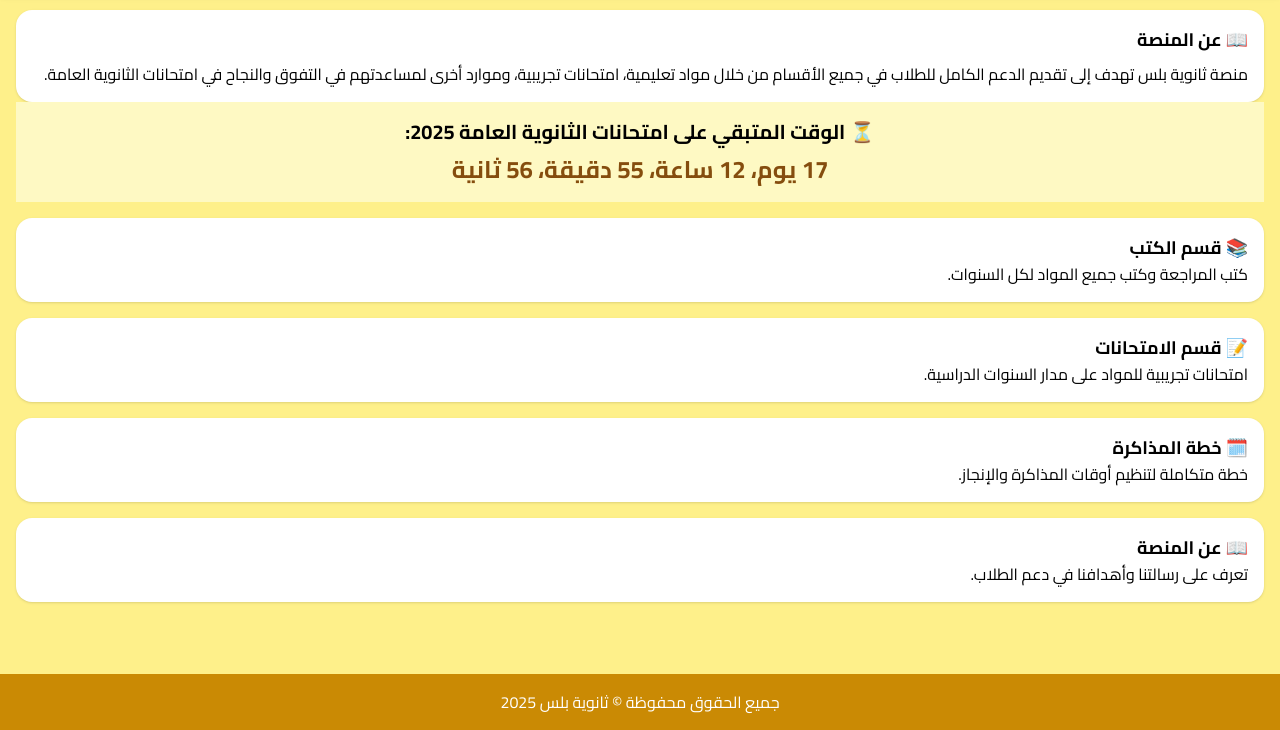
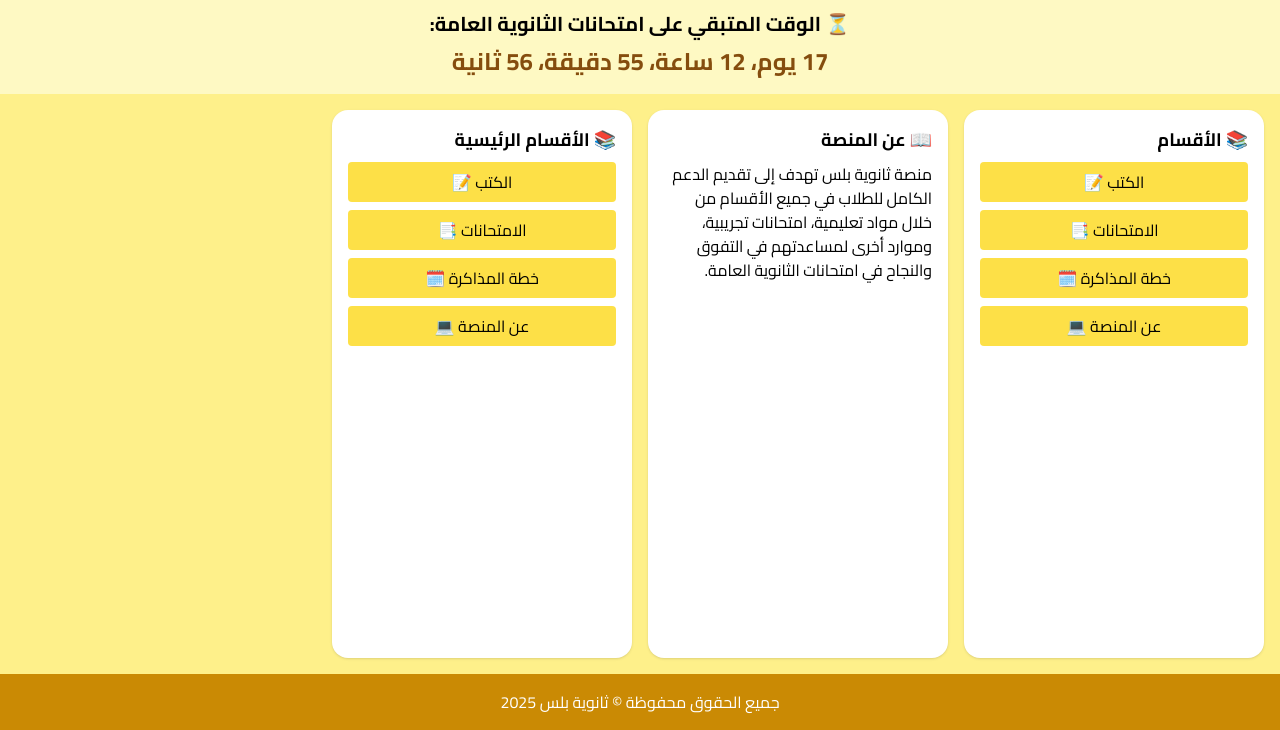
Before and after one commit to A7MS3H/ThanawiyaAcademy, a plain HTML site: page index.html in a window 1280 px wide. Shown: the part 70-800 px from the top of the page. Drawn offline with nearby package versions, Linux system fonts and the light colour scheme.

Commit message:
Update index.html

```diff
--- a/index.html
+++ b/index.html
@@ -15,69 +15,68 @@
     .nav-link:hover {
       color: #f1c40f;
     }
-    .side-nav { display: none; position: fixed; top: 0; left: 0; height: 100%; width: 250px; background-color: #f1c40f; padding-top: 60px; z-index: 10; }
-    .side-nav a { padding: 8px 8px 8px 32px; text-decoration: none; font-size: 25px; color: #000; display: block; transition: 0.3s; }
-    .side-nav a:hover { color: #f1c40f; }
-    .side-nav .close-btn { position: absolute; top: 0; right: 25px; font-size: 36px; }
+    .section-link {
+      transition: transform 0.3s ease;
+    }
+    .section-link:hover {
+      transform: scale(1.05);
+    }
   </style>
 </head>
 <body class="bg-yellow-200 min-h-screen flex flex-col">
+
   <!-- Header -->
   <header class="bg-yellow-600 text-white p-4 shadow-md flex justify-between items-center">
     <h1 class="text-2xl font-bold">🎓 ثانوية بلس</h1>
-    <div class="space-x-4 space-x-reverse">
+    <nav class="space-x-4 space-x-reverse">
       <a href="login.html" class="nav-link hover:underline hover-effect">تسجيل الدخول</a>
-      <a href="register.html" class="nav-link hover:underline hover-effect">إنشاء حساب</a>
-      <span class="text-white cursor-pointer" onclick="openNav()">☰</span>
+      <a href="signup.html" class="nav-link hover:underline hover-effect">إنشاء حساب</a>
+    </nav>
+    <!-- Menu Icon -->
+    <div class="lg:hidden">
+      <button id="menu-button" class="text-white text-3xl">
+        ☰
+      </button>
     </div>
   </header>
 
-  <!-- Sidebar (Side Navigation) -->
-  <div id="myNav" class="side-nav">
-    <a href="javascript:void(0)" class="close-btn" onclick="closeNav()">&times;</a>
-    <a href="books.html">الكتب</a>
-    <a href="exams.html">الامتحانات</a>
-    <a href="study-plan.html">خطة المذاكرة</a>
-    <a href="about.html">عن المنصة</a>
-  </div>
+  <!-- Timer Section -->
+  <section class="text-center bg-yellow-100 py-4" id="exam-timer">
+    <h2 class="text-xl font-semibold mb-2">⏳ الوقت المتبقي على امتحانات الثانوية العامة:</h2>
+    <div id="countdown" class="text-2xl font-bold text-yellow-800"></div>
+  </section>
 
   <!-- Main Content -->
-  <main class="flex-1 p-4">
+  <main class="flex-1 p-4 grid gap-4 lg:grid-cols-4 md:grid-cols-2 sm:grid-cols-1">
+
+    <!-- Sidebar with Sections -->
+    <aside class="bg-white p-4 rounded-2xl shadow hidden lg:block">
+      <h3 class="text-lg font-semibold mb-2">📚 الأقسام</h3>
+      <ul class="space-y-2">
+        <li><a href="books.html" class="block bg-yellow-300 p-2 rounded text-center hover:bg-yellow-400 hover-effect section-link">الكتب 📝</a></li>
+        <li><a href="exams.html" class="block bg-yellow-300 p-2 rounded text-center hover:bg-yellow-400 hover-effect section-link">الامتحانات 📑</a></li>
+        <li><a href="study-plan.html" class="block bg-yellow-300 p-2 rounded text-center hover:bg-yellow-400 hover-effect section-link">خطة المذاكرة 🗓️</a></li>
+        <li><a href="about.html" class="block bg-yellow-300 p-2 rounded text-center hover:bg-yellow-400 hover-effect section-link">عن المنصة 💻</a></li>
+      </ul>
+    </aside>
+
+    <!-- Content Section -->
     <section class="bg-white p-4 rounded-2xl shadow">
       <h3 class="text-lg font-semibold mb-2">📖 عن المنصة</h3>
-      <p>منصة ثانوية بلس تهدف إلى تقديم الدعم الكامل للطلاب في جميع الأقسام من خلال مواد تعليمية، امتحانات تجريبية، وموارد أخرى لمساعدتهم في التفوق والنجاح في امتحانات الثانوية العامة.</p>
+      <p class="hover-effect">منصة ثانوية بلس تهدف إلى تقديم الدعم الكامل للطلاب في جميع الأقسام من خلال مواد تعليمية، امتحانات تجريبية، وموارد أخرى لمساعدتهم في التفوق والنجاح في امتحانات الثانوية العامة.</p>
     </section>
 
-    <section class="text-center bg-yellow-100 py-4">
-      <h2 class="text-xl font-semibold mb-2">⏳ الوقت المتبقي على امتحانات الثانوية العامة 2025:</h2>
-      <div id="countdown" class="text-2xl font-bold text-yellow-800"></div>
+    <!-- Sections (Books, Exams, Study Plan) -->
+    <section class="bg-white p-4 rounded-2xl shadow">
+      <h3 class="text-lg font-semibold mb-2">📚 الأقسام الرئيسية</h3>
+      <ul class="space-y-2">
+        <li><a href="books.html" class="block bg-yellow-300 p-2 rounded text-center hover:bg-yellow-400 hover-effect section-link">الكتب 📝</a></li>
+        <li><a href="exams.html" class="block bg-yellow-300 p-2 rounded text-center hover:bg-yellow-400 hover-effect section-link">الامتحانات 📑</a></li>
+        <li><a href="study-plan.html" class="block bg-yellow-300 p-2 rounded text-center hover:bg-yellow-400 hover-effect section-link">خطة المذاكرة 🗓️</a></li>
+        <li><a href="about.html" class="block bg-yellow-300 p-2 rounded text-center hover:bg-yellow-400 hover-effect section-link">عن المنصة 💻</a></li>
+      </ul>
     </section>
 
-    <section class="grid grid-cols-2 sm:grid-cols-1 gap-4 mt-4">
-      <!-- قسم الكتب -->
-      <div class="bg-white p-4 rounded-2xl shadow hover:transform hover:scale-105 hover:bg-yellow-300">
-        <h3 class="text-lg font-semibold">📚 قسم الكتب</h3>
-        <p>كتب المراجعة وكتب جميع المواد لكل السنوات.</p>
-      </div>
-
-      <!-- قسم الامتحانات -->
-      <div class="bg-white p-4 rounded-2xl shadow hover:transform hover:scale-105 hover:bg-yellow-300">
-        <h3 class="text-lg font-semibold">📝 قسم الامتحانات</h3>
-        <p>امتحانات تجريبية للمواد على مدار السنوات الدراسية.</p>
-      </div>
-
-      <!-- قسم خطة المذاكرة -->
-      <div class="bg-white p-4 rounded-2xl shadow hover:transform hover:scale-105 hover:bg-yellow-300">
-        <h3 class="text-lg font-semibold">🗓️ خطة المذاكرة</h3>
-        <p>خطة متكاملة لتنظيم أوقات المذاكرة والإنجاز.</p>
-      </div>
-
-      <!-- قسم عن المنصة -->
-      <div class="bg-white p-4 rounded-2xl shadow hover:transform hover:scale-105 hover:bg-yellow-300">
-        <h3 class="text-lg font-semibold">📖 عن المنصة</h3>
-        <p>تعرف على رسالتنا وأهدافنا في دعم الطلاب.</p>
-      </div>
-    </section>
   </main>
 
   <!-- Footer -->
@@ -86,33 +85,28 @@
   </footer>
 
   <script>
-    // Countdown Timer
     const countdown = document.getElementById("countdown");
     const examDate = new Date("2025-06-01T08:00:00").getTime();
+
     function updateTimer() {
       const now = new Date().getTime();
       const distance = examDate - now;
+
       if (distance < 0) {
         countdown.innerText = "بدأت الامتحانات!";
         return;
       }
+
       const days = Math.floor(distance / (1000 * 60 * 60 * 24));
       const hours = Math.floor((distance % (1000 * 60 * 60 * 24)) / (1000 * 60 * 60));
       const minutes = Math.floor((distance % (1000 * 60 * 60)) / (1000 * 60));
       const seconds = Math.floor((distance % (1000 * 60)) / 1000);
       countdown.innerText = `${days} يوم، ${hours} ساعة، ${minutes} دقيقة، ${seconds} ثانية`;
     }
+
     setInterval(updateTimer, 1000);
     updateTimer();
+  </script>
 
-    // Open and close the sidebar
-    function openNav() {
-      document.getElementById("myNav").style.width = "250px";
-    }
-
-    function closeNav() {
-      document.getElementById("myNav").style.width = "0";
-    }
-  </script>
 </body>
 </html>
```
